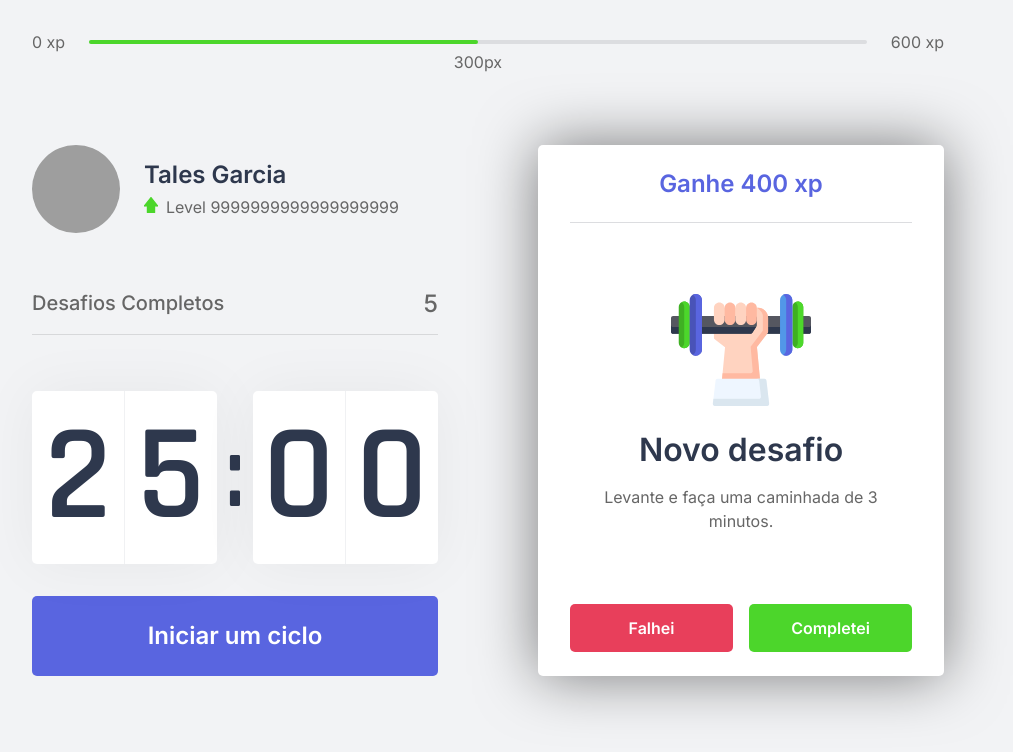
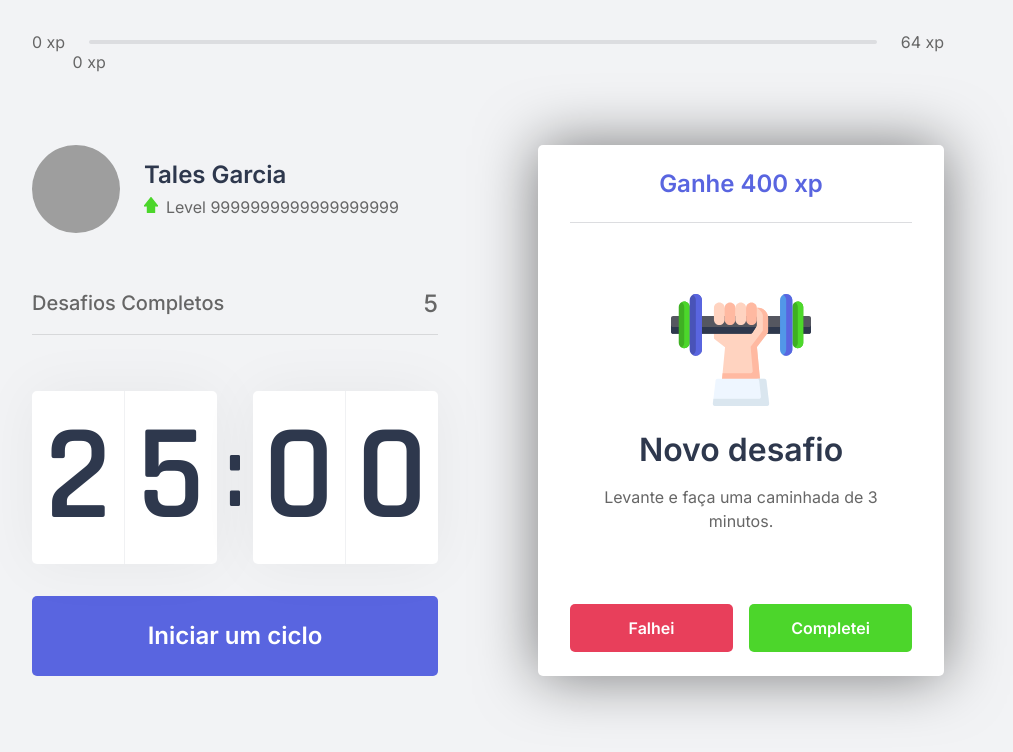
Before and after one commit to tales-garcia/moveit-frontend, a Next.js app: page / in a window 1280 px wide. Shown: the top 752 px of the page, without its empty margins (152-1165 px from the left). Built offline with nearby package versions, Linux system fonts and the light colour scheme; grey boxes are pictures that could not be loaded.

Commit message:
feat(experience bar): show current experience

```diff
--- a/src/components/ExperienceBar/index.tsx
+++ b/src/components/ExperienceBar/index.tsx
@@ -1,15 +1,18 @@
 import React from 'react'
+import { useChallenge } from '../../hooks/challenge';
 import { Container } from './styles';
 
 export default function ExperienceBar() {
+    const { currentExperience, experienceToNextLevel } = useChallenge();
+
     return (
-        <Container>
+        <Container percentage={Math.floor((currentExperience * 100) / experienceToNextLevel)}>
             <span>0 xp</span>
             <div>
                 <div />
-                <span>300px</span>
+                <span>{currentExperience} xp</span>
             </div>
-            <span>600 xp</span>
+            <span>{experienceToNextLevel} xp</span>
         </Container>
     )
 }
--- a/src/components/ExperienceBar/styles.ts
+++ b/src/components/ExperienceBar/styles.ts
@@ -1,6 +1,10 @@
 import styled from 'styled-components';
 
-export const Container = styled.header`
+interface ContainerProps {
+    percentage: number;
+}
+
+export const Container = styled.header<ContainerProps>`
     display: flex;
     align-items: center;
 
@@ -19,7 +23,7 @@ export const Container = styled.header`
         > div {
             position: absolute;
             height: 100%;
-            width: 50%;
+            width: ${({ percentage }) => percentage}%;
             background-color: ${({ theme }) => theme.green};
             top: 0;
             bottom: 0;
@@ -30,7 +34,7 @@ export const Container = styled.header`
         > span {
             position: absolute;
             top: 12px;
-            left: 50%;
+            left: ${({ percentage }) => percentage}%;
             transform: translateX(-50%);
         }
     }
```
